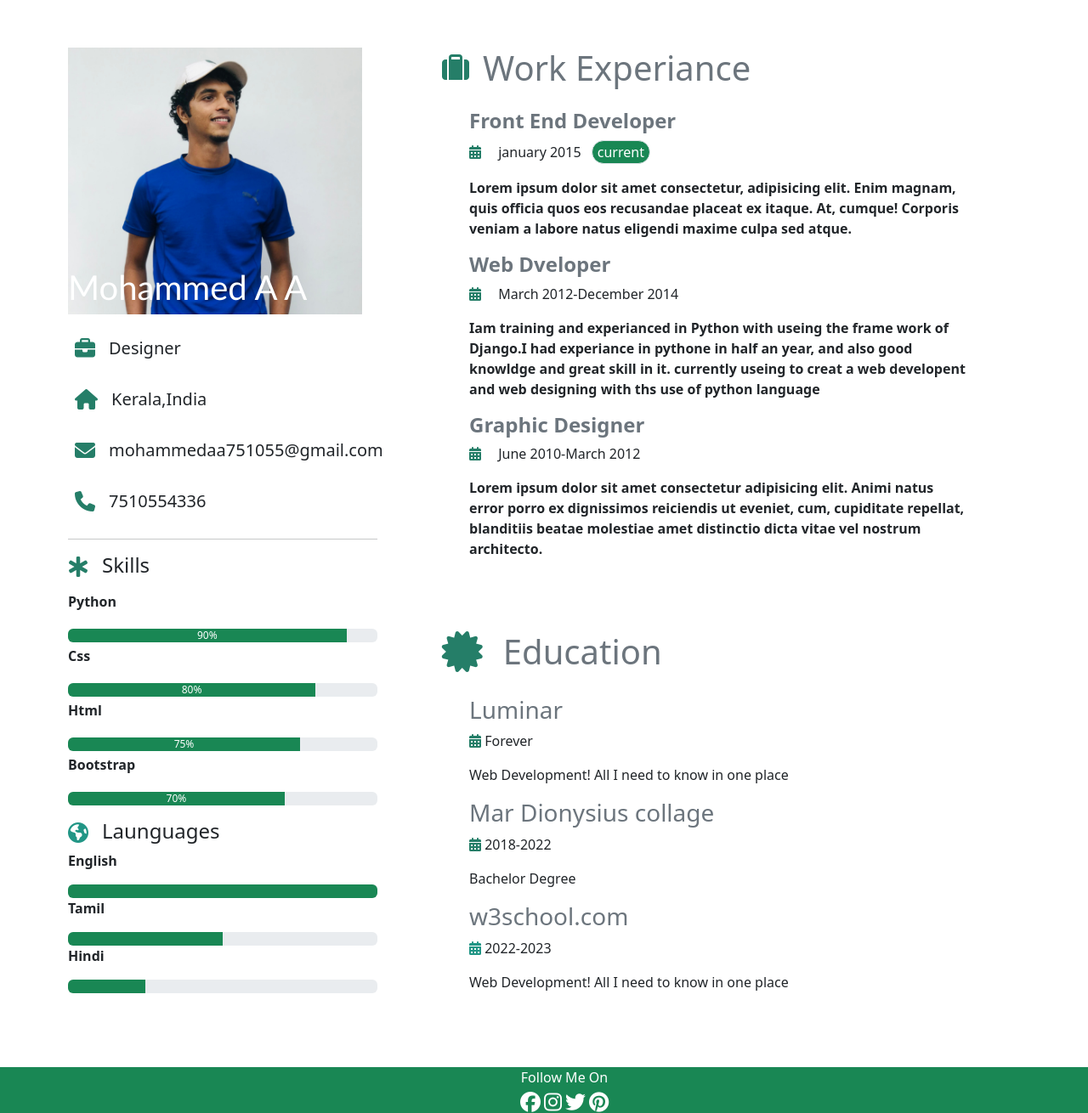
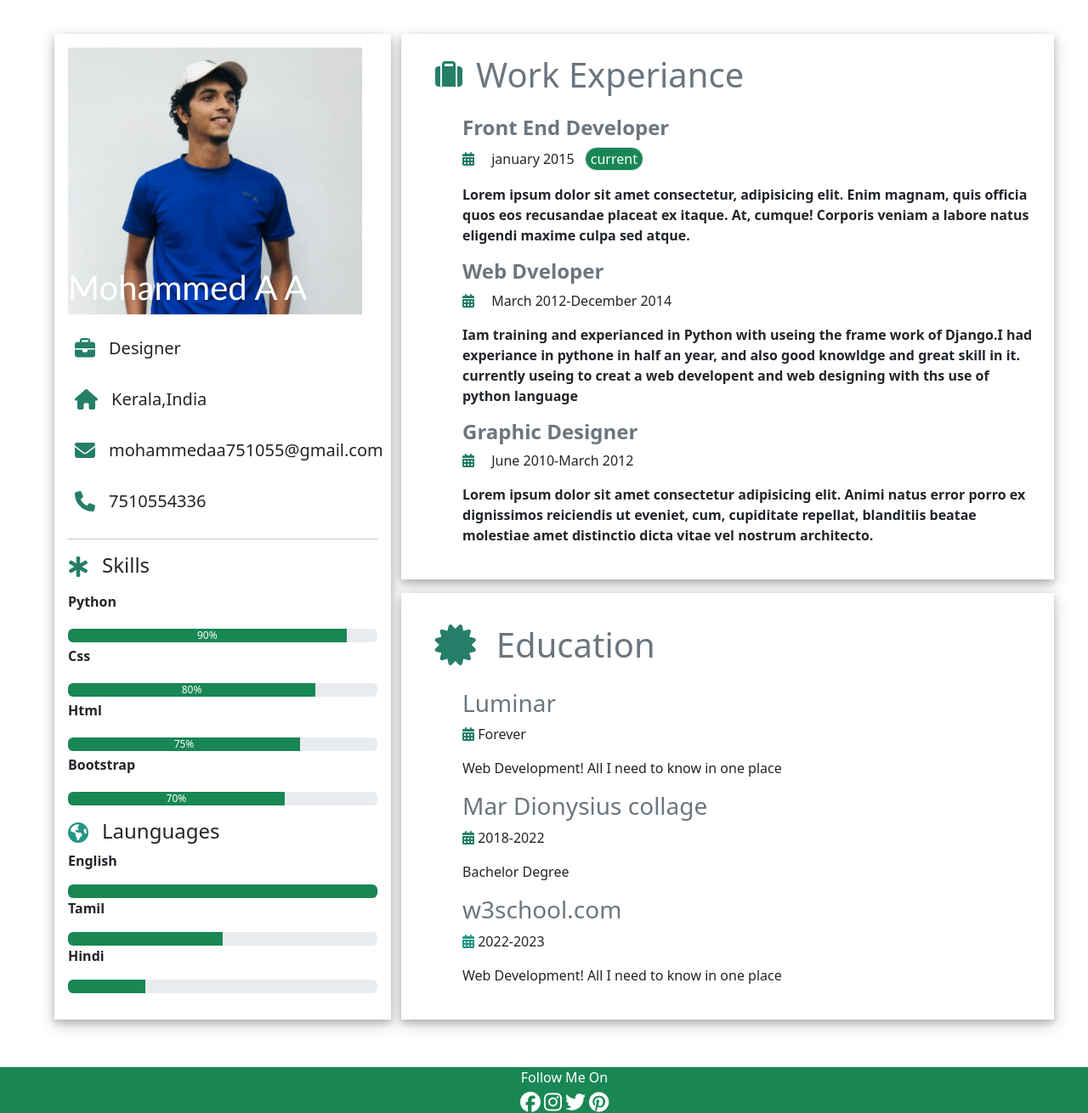
Before and after one commit to Mohammedaa2323/git_CV, a plain HTML site: page index.html in a window 1280 px wide. Shown: the top 1310 px of the page at 85% size. Drawn offline with nearby package versions, Linux system fonts and the light colour scheme.

Commit message:
second commit

```diff
--- a/index.html
+++ b/index.html
@@ -14,7 +14,7 @@
 <body>
     <div class="container-fluid p-3">
         <div class="row p-4 ms-4">
-            <div class="col-lg-4 col-md-4 col-12 col-1 p-3 side1">
+            <div class="col-lg-4 col-md-4 col-12 col-1 p-lg-3 p-md-3 p-2 side1 ">
                 <div class="image">
                     <h1 class="name text-white">Mohammed A A</h1>
                     <img src="./Image/63f3c298-b15b-43d4-9ee3-8197a1ce8721.jpg" alt="" width="95%" height="90%">
@@ -110,14 +110,14 @@
                 </div>
 
             </div>
-            <div class="col-lg-7 col-md-7 col-12 ms-3 mt-lg-0 mt-md-0 mt-3">
-                <div class="side1 p-3">
+            <div class="col-lg-8 col-md-8 col-12 mt-lg-0 mt-md-0 mt-3">
+                <div class="side1 p-lg-4 p-md-4 p-2">
                     <div class="exp">
                         <div class="head d-flex">
                             <i class="fa-solid fa-suitcase fa-2xl mt-4 ms-3" style="color: #257e68;"></i>
                             <h1 class=" ms-3 text-secondary">Work Experiance</h1>
                         </div>
-                        <div class="exps ms-5 mt-3">
+                        <div class="exps ms-lg-5 ms-md-5 ms-2 mt-3">
                             <div class="fd">
                                 <h4 class="fw-semibold text-secondary">Front End Developer</h4>
                                 <i class="fa-solid fa-calendar-days" style="color: #257e68;"></i>
@@ -150,14 +150,14 @@
                         </div>
                     </div>
                 </div>
-                <div class="side2 mt-4 p-3">
+                <div class="side2 mt-3 p-lg-4 p-md-4 p-2">
 
                     <div class="ed">
                         <div class="badge d-flex">
                             <i class="fa-solid fa-certificate fa-4x ms-2 mt-2"  style="color: #257e68;"></i>
                             <h1 class="text-secondary ms-4 mt-2">Education</h1>
                         </div>
-                        <div class="edus mt-3 ms-5">
+                        <div class="edus mt-3 ms-lg-5 ms-md-5 ms-2">
                             <div>
                                 <h3 class="text-secondary ">Luminar</h3>
                                 <p><i class="fa-solid fa-calendar-days"  style="color: #257e68;"></i> <span class="fr">Forever</span></p>
--- a/style.css
+++ b/style.css
@@ -13,3 +13,12 @@
 .cursor{
     cursor: pointer;
 }
+.side1{
+    background-color: white;
+    box-shadow: 0 4px 8px 0 rgba(0, 0, 0, 0.2), 0 6px 20px 0 rgba(0, 0, 0, 0.19);
+}
+
+.side2{
+    background-color: white;
+    box-shadow: 0 4px 8px 0 rgba(0, 0, 0, 0.2), 0 6px 20px 0 rgba(0, 0, 0, 0.19);
+}
```
